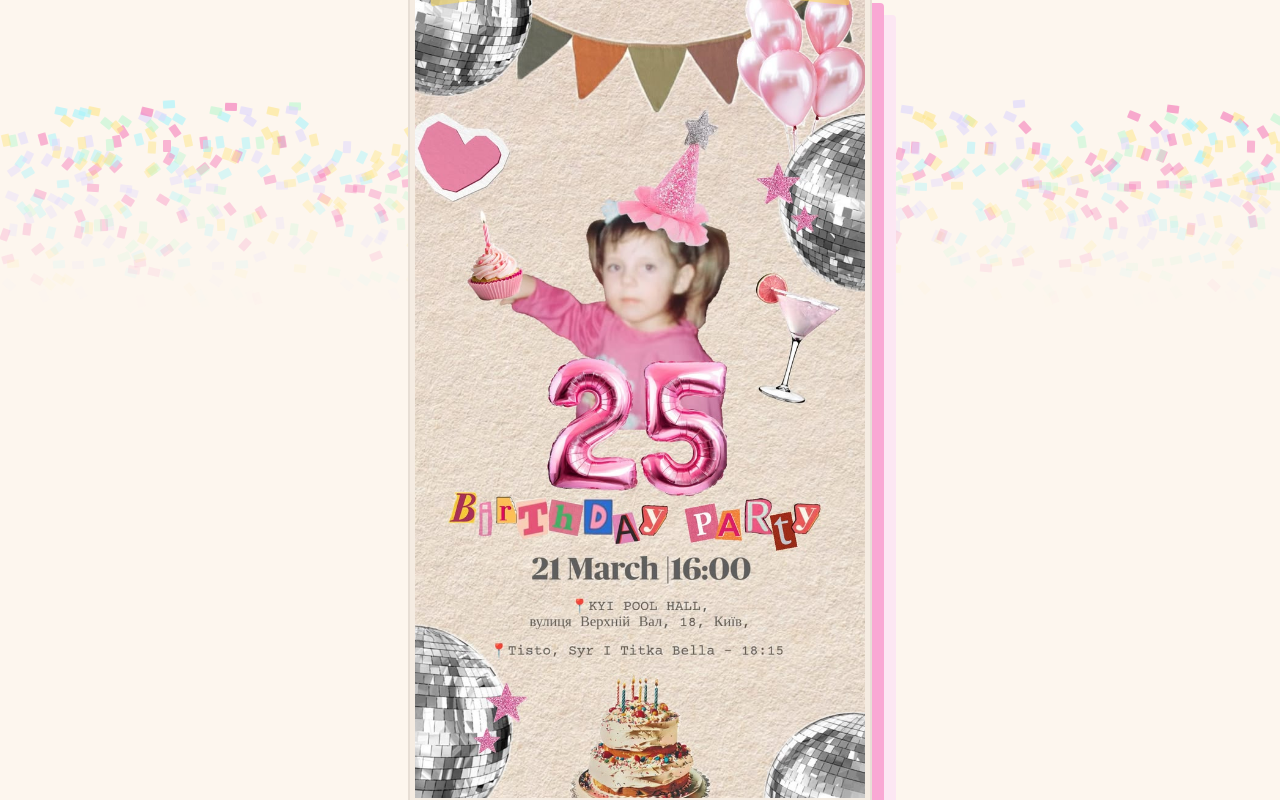
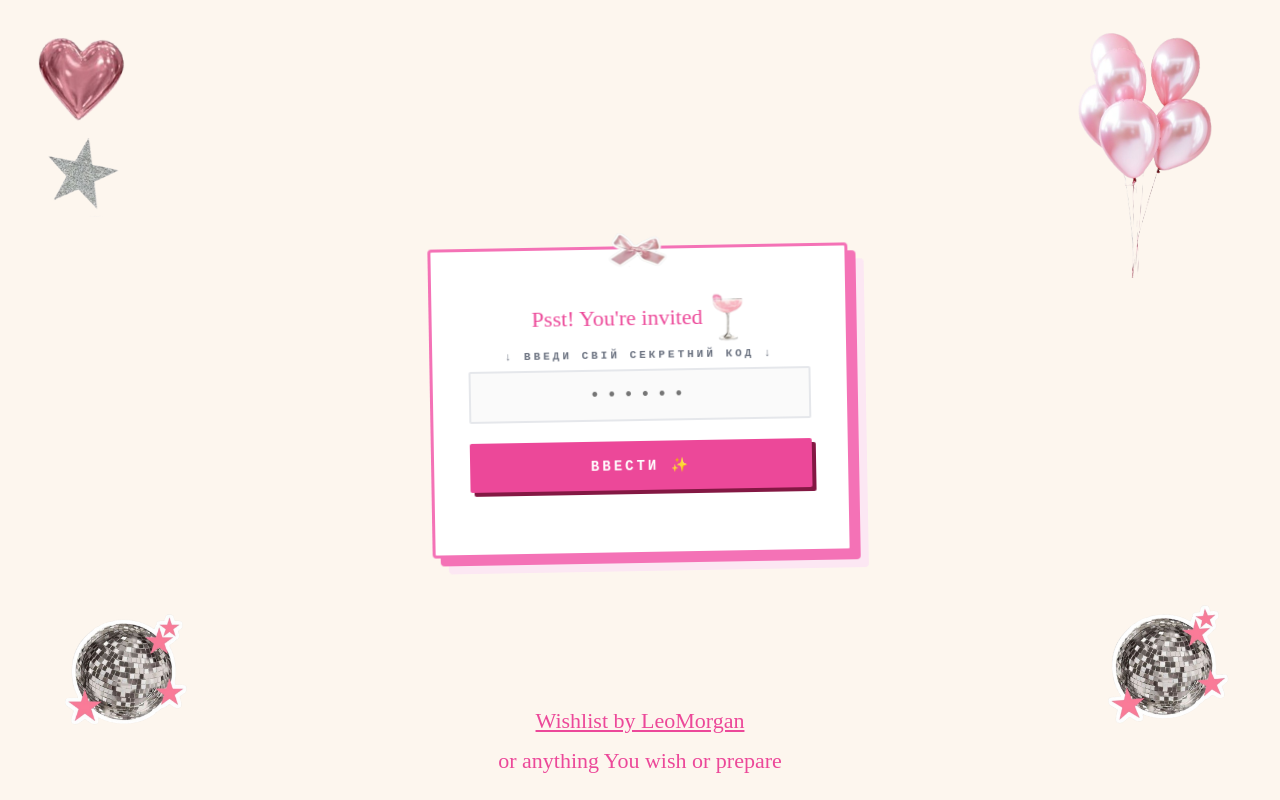
Before and after one commit to LeoMorgan113/birthday-invite, a Vue app: page / in a window 1280 px wide. Built offline with nearby package versions, Linux system fonts and the light colour scheme.

Commit message:
Added photoes

```diff
--- a/src/composables/useInvite.ts
+++ b/src/composables/useInvite.ts
@@ -13,7 +13,7 @@ export function useInvite() {
 
     const WALKERS = Object.values(GUEST_LIST)
 
-    const screen      = ref('invite')
+    const screen      = ref('code')
     const codeInput   = ref('')
     const errorMsg    = ref('')
     const activeDots  = ref(0)
@@ -59,16 +59,15 @@ export function useInvite() {
             delay:    i * stagger,
             yOffset:  Math.floor(Math.random() * 20) - 10,
         }));
+        startConfetti();
 
         [0,1,2,3].forEach(i => {
             setTimeout(() => { activeDots.value = i + 1 }, i * 900 + 400)
         })
 
-        startConfetti();
-
         setTimeout(() => {
             screen.value = 'invite';
-            startConfetti()
+            startConfetti();
         }, 4200)
     }
     startConfetti();
```
